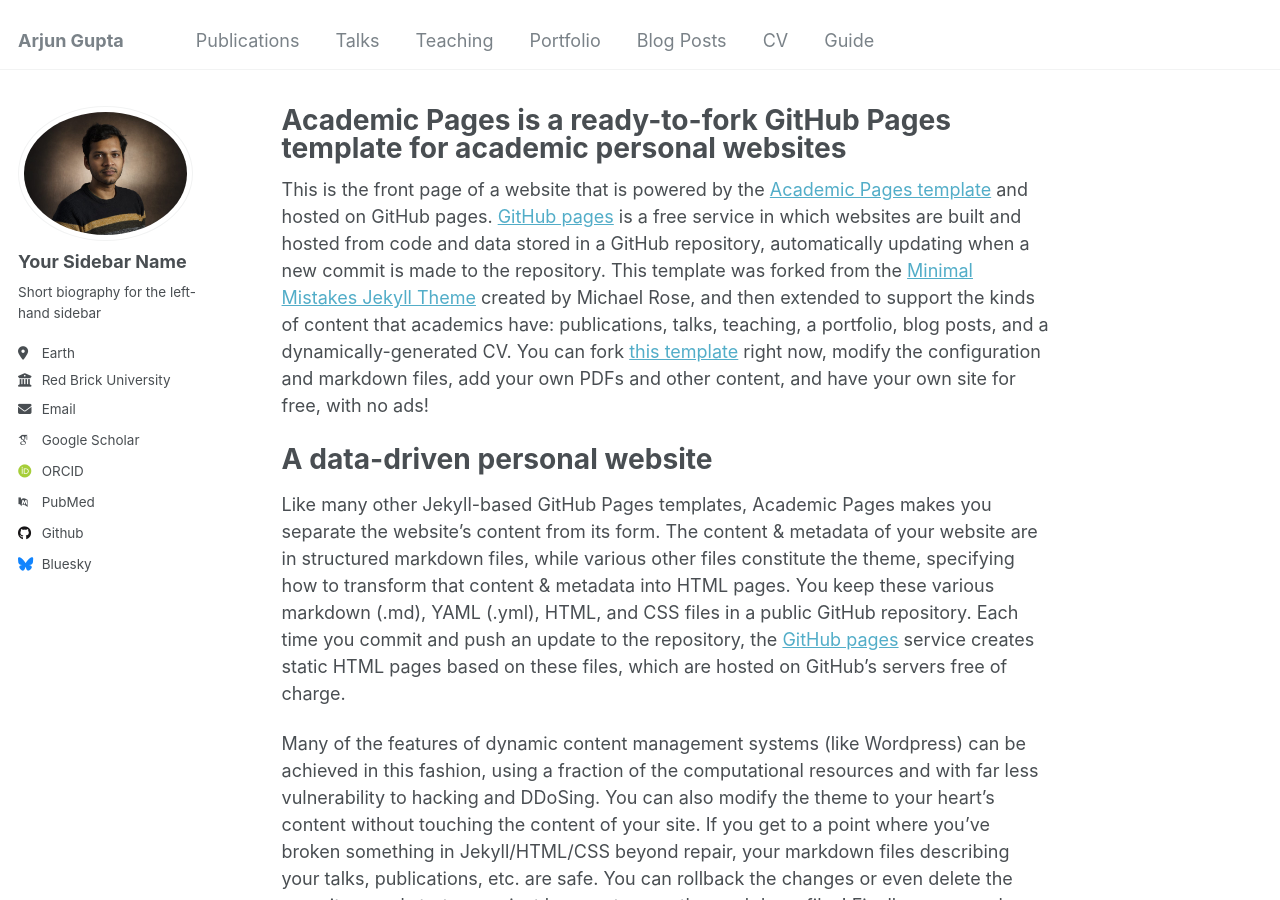
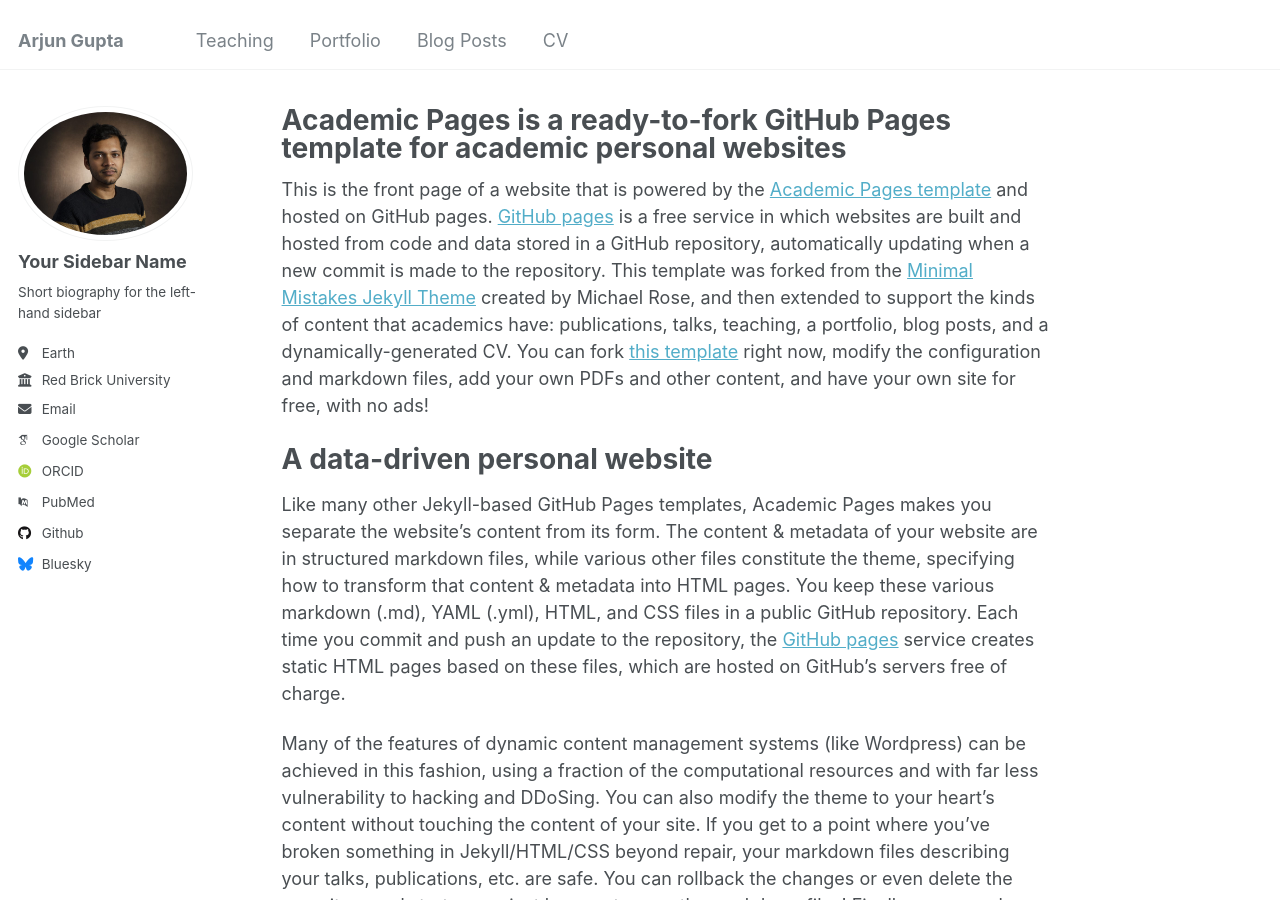
Before and after one commit to arjung93/arjung93.github.io, a Jekyll site: the page built from _pages/about.md, in a window 1280 px wide and 900 px high. Built offline with Jekyll 4.4.1, drawn with Linux system fonts in a browser that asks for light colours; some web fonts are replaced.

Commit message:
Update navigation.yml

```diff
--- a/_data/navigation.yml
+++ b/_data/navigation.yml
@@ -5,12 +5,6 @@
 # prevent it from being included in the site.
 
 main:
-  - title: "Publications"
-    url: /publications/
-
-  - title: "Talks"
-    url: /talks/
-
   - title: "Teaching"
     url: /teaching/
 
@@ -22,6 +16,3 @@
 
   - title: "CV"
     url: /cv/
-
-  - title: "Guide"
-    url: /markdown/
```
